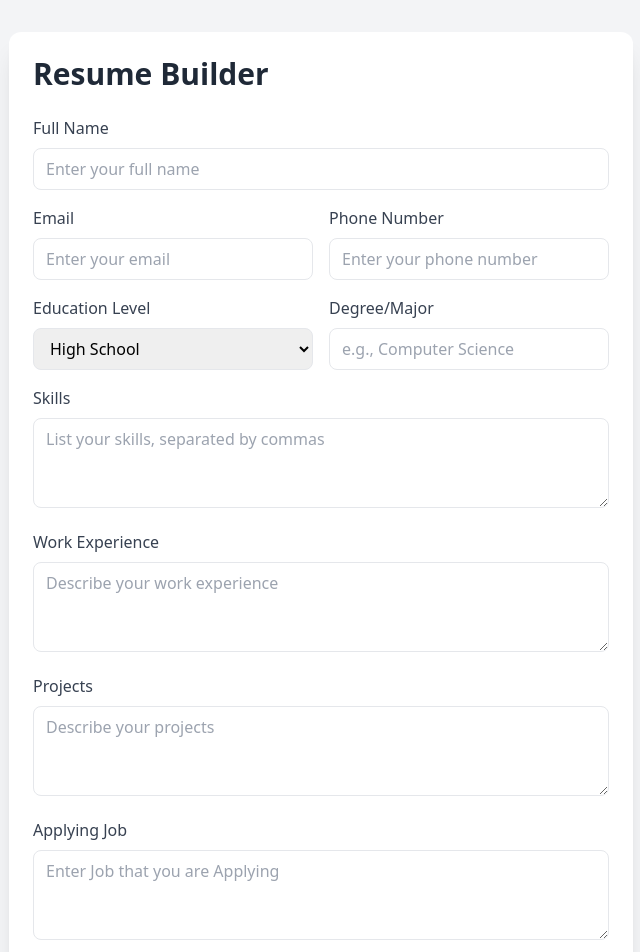
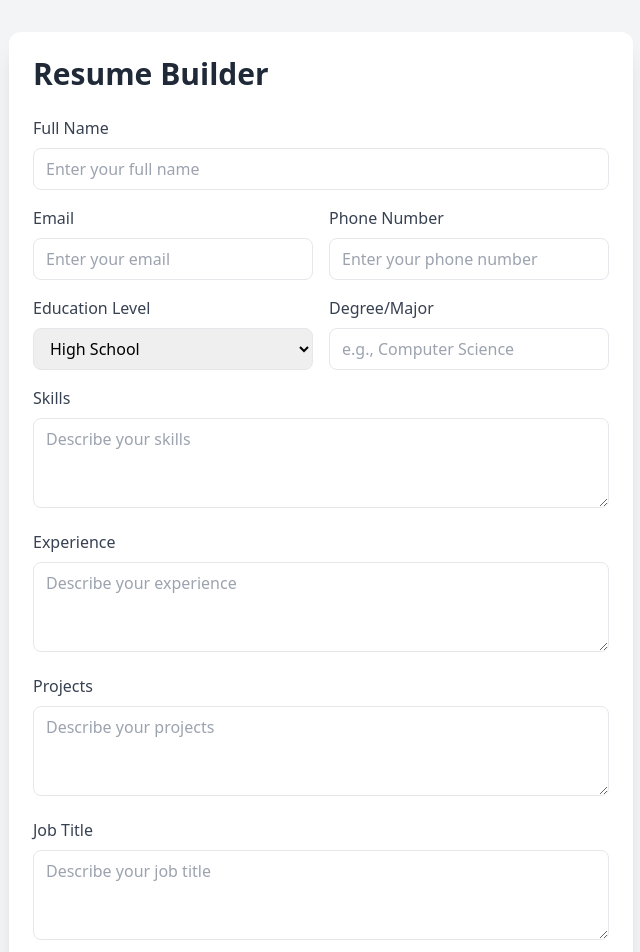
Before and after one commit to achuajays/Edu4Every, a React (Vite) app in the folder react-frontend/: page /resume-builder in a window 1280 px wide. Shown: the top 952 px of the page, without its empty margins (319-959 px from the left). Built offline with nearby package versions, Linux system fonts and the light colour scheme; no server answers.

Commit message:
updated resume

```diff
--- a/react-frontend/src/components/Student/ResumeBuilderPage.jsx
+++ b/react-frontend/src/components/Student/ResumeBuilderPage.jsx
@@ -1,5 +1,6 @@
 import React, { useState } from 'react';
 import axios from 'axios';
+import jsPDF from 'jspdf';
 
 const ResumeBuilderPage = () => {
   // State to handle form data and generated resume
@@ -54,8 +55,26 @@ const ResumeBuilderPage = () => {
     }
   };
 
+  // Function to download the generated resume as a PDF
+  const downloadPDF = () => {
+    if (!generatedResume) return;
+
+    const doc = new jsPDF();
+    doc.setFontSize(12);
+    doc.text("Generated Resume", 10, 10);
+
+    // Split the resume into lines for better formatting in PDF
+    const lines = generatedResume.split('\n');
+    lines.forEach((line, index) => {
+      doc.text(line, 10, 20 + (index * 10));
+    });
+
+    doc.save('generated_resume.pdf');
+  };
+
   return (
-    <div className="container mx-auto px-4 py-8 flex items-center justify-center">
+    <div className="container mx-auto px-4 py-8 flex flex-col md:flex-row items-start justify-center">
+      {/* Resume Builder Form */}
       <div className="bg-white shadow-xl rounded-xl p-6 w-full md:w-1/2">
         <h1 className="text-3xl font-bold mb-6 text-gray-800">Resume Builder</h1>
 
@@ -137,53 +156,19 @@ const ResumeBuilderPage = () => {
           </div>
 
           {/* Skills, Experience, Projects, Job Title Inputs */}
-          <div>
-            <label className="block text-gray-700 font-medium mb-2">Skills</label>
+          {['skills', 'experience', 'projects', 'job_title'].map((field, index) => (
+            <div key={index}>
+              <label className="block text-gray-700 font-medium mb-2">{field.replace(/_/g, ' ').replace(/\b\w/g, char => char.toUpperCase())}</label>
               <textarea
-              name="skills"
-              value={formData.skills}
+                name={field}
+                value={formData[field]}
                 onChange={handleInputChange}
                 rows={3}
                 className="w-full px-3 py-2 border rounded-lg focus:outline-none focus:ring-2 focus:ring-blue-500"
-              placeholder="List your skills, separated by commas"
+                placeholder={`Describe your ${field.replace(/_/g, ' ')}`}
               ></textarea>
             </div>
-
-          <div>
-            <label className="block text-gray-700 font-medium mb-2">Work Experience</label>
-            <textarea
-              name="experience"
-              value={formData.experience}
-              onChange={handleInputChange}
-              rows={3}
-              className="w-full px-3 py-2 border rounded-lg focus:outline-none focus:ring-2 focus:ring-blue-500"
-              placeholder="Describe your work experience"
-            ></textarea>
-          </div>
-
-          <div>
-            <label className="block text-gray-700 font-medium mb-2">Projects</label>
-            <textarea
-              name="projects"
-              value={formData.projects}
-              onChange={handleInputChange}
-              rows={3}
-              className="w-full px-3 py-2 border rounded-lg focus:outline-none focus:ring-2 focus:ring-blue-500"
-              placeholder="Describe your projects"
-            ></textarea>
-          </div>
-
-          <div>
-            <label className="block text-gray-700 font-medium mb-2">Applying Job</label>
-            <textarea
-              name="job_title"
-              value={formData.job_title}
-              onChange={handleInputChange}
-              rows={3}
-              className="w-full px-3 py-2 border rounded-lg focus:outline-none focus:ring-2 focus:ring-blue-500"
-              placeholder="Enter Job that you are Applying"
-            ></textarea>
-          </div>
+          ))}
 
           {/* Submit Button */}
           <button
@@ -198,9 +183,17 @@ const ResumeBuilderPage = () => {
 
       {/* Display Generated Resume */}
       {generatedResume && (
-        <div className="bg-white shadow-xl rounded-xl p-6 w-full md:w-1/2 mt-6">
-          <h2 className="text-2xl font-bold mb-4 text-gray-800">Generated Resume</h2>
+        <div className="bg-white shadow-xl rounded-xl p-6 w-full md:w-[40%] mt-6 md:mt-0 md:ml-[20px]">
+          <h2 className="text-xl font-bold mb-4 text-gray-800">Generated Resume</h2>
           <pre className="bg-gray-100 p-4 rounded-lg overflow-x-auto">{generatedResume}</pre>
+
+          {/* Download Button */}
+          <button
+            onClick={downloadPDF}
+            className="mt-4 w-full bg-green-500 text-white py-2 rounded-lg hover:bg-green-600 transition-colors"
+          >
+            Download Resume as PDF
+          </button>
         </div>
       )}
     </div>
```
Lines whose indentation alone changed are shown as unchanged.
